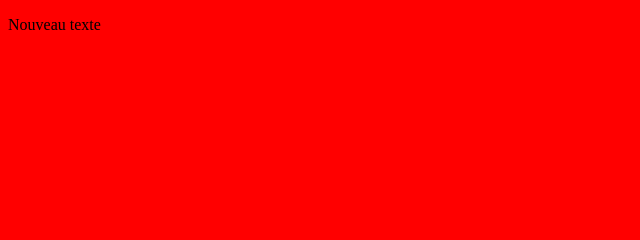
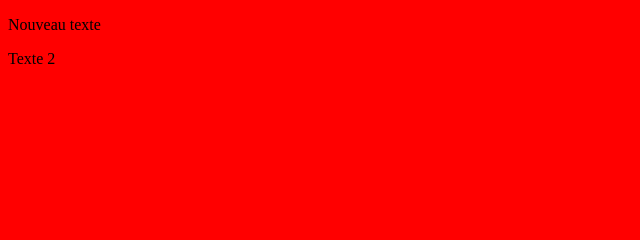
Before and after one commit to Arnaud-Rigourd/Test, a plain HTML site: page index.html in a window 1280 px wide. Shown: the top 240 px of the page, 0-640 px from the left. Drawn offline with Linux system fonts and the light colour scheme.

Commit message:
text added on master

```diff
--- a/index.html
+++ b/index.html
@@ -8,6 +8,7 @@
 	<body>
 		<h1>Hi Everybody !</h1>
 		<p>Nouveau texte</p>
+		<p>Texte 2</p>
 		<style type="text/css">
 			h1
 			{
```
